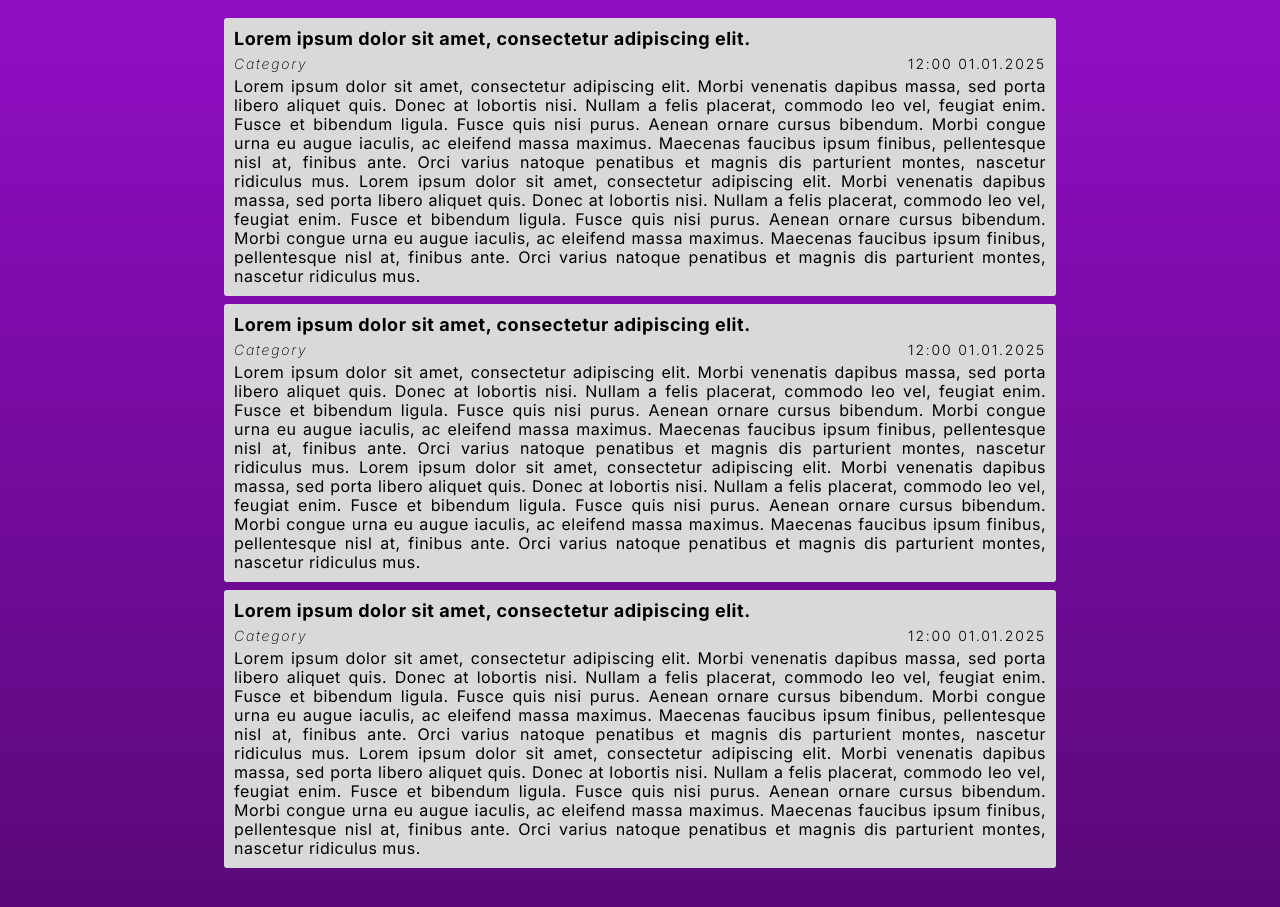
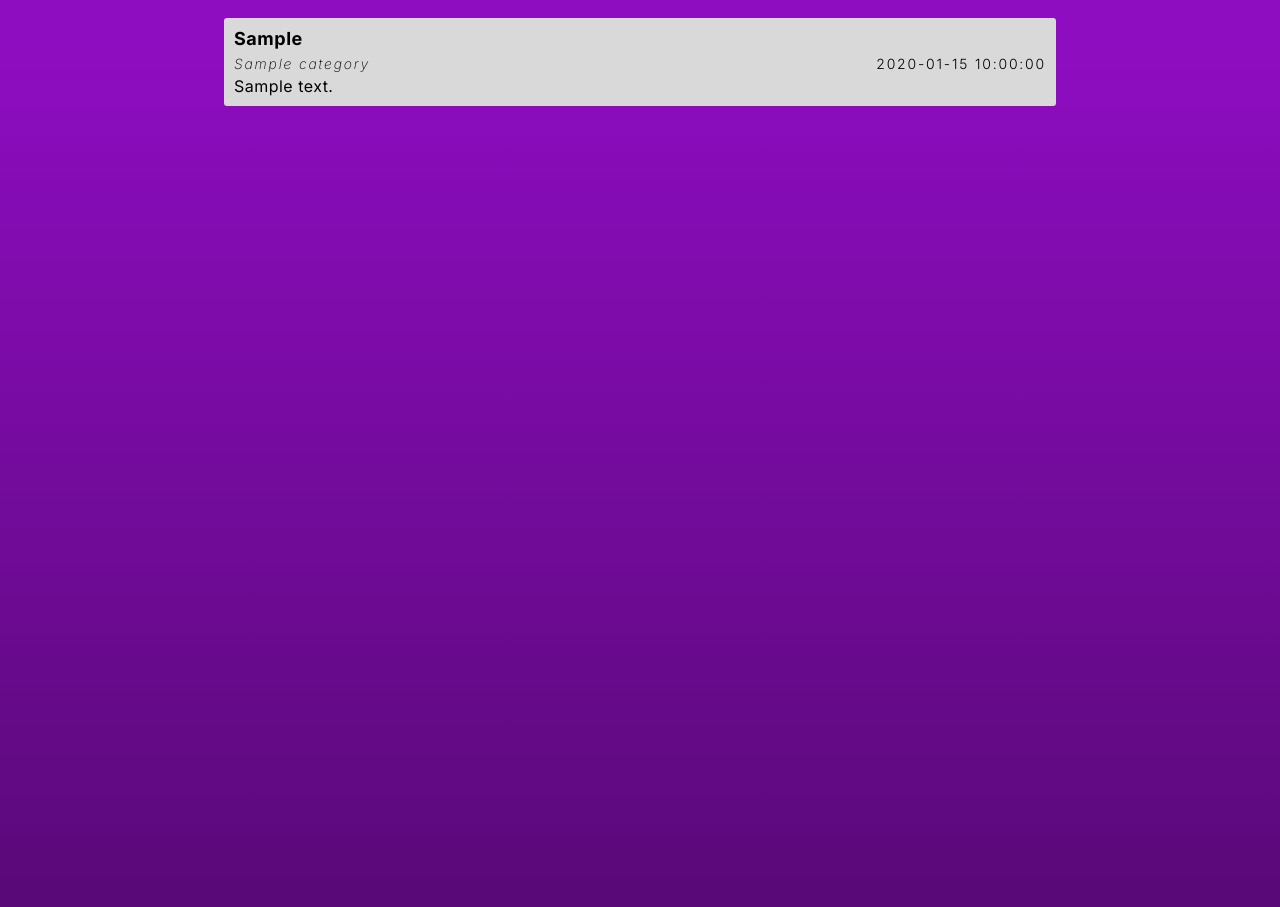
Before and after one commit to michalkk22/wdpai, a PHP site: page /main in a window 1280 px wide. Shown: the part 242-1149 px from the top of the page. Run offline with PHP 8.4, Linux system fonts and the light colour scheme; tables that the repository leaves empty or names only in its code hold one stand-in row (values such as "Sample post"); some libraries are stand-ins or nearby versions.

Commit message:
main displays actual posts, create creates posts

```diff
--- a/Routing.php
+++ b/Routing.php
@@ -1,6 +1,7 @@
 <?php
 require_once 'src/controllers/DefaultController.php';
 require_once 'src/controllers/AuthController.php';
+require_once 'src/controllers/PostController.php';
 class Routing
 {
     public static $routes;
--- a/index.php
+++ b/index.php
@@ -6,7 +6,7 @@ $path = trim($_SERVER['REQUEST_URI'], '/');
 $path = parse_url($path, PHP_URL_PATH);
 
 Routing::get('index', 'DefaultController');
-Routing::get('main', 'DefaultController');
+Routing::get('main', 'PostController');
 Routing::post('login', 'AuthController');
 Routing::post('createPost', 'PostController');
 
--- a/public/views/main.php
+++ b/public/views/main.php
@@ -33,14 +33,34 @@
             <div class="category-select">
                 <select id="category-select">
                     <option value="">Categories</option>
-                    <option value="tech">Technology</option>
-                    <option value="science">Science</option>
-                    <option value="business">Business</option>
+                    <?php foreach ($categories as $category): ?>
+                        <option value="<?= $category->getId(); ?>">
+                            <?= $category->getName(); ?>
+                        </option>
+                    <?php endforeach; ?>
                 </select>
             </div>
         </header>
         <main>
-            <div class="post-list-element">
+            <?php foreach ($posts as $post): ?>
+                <div class="post-list-element">
+                    <h3>
+                        <?= $post->getTopic(); ?>
+                    </h3>
+                    <div class="category-and-date">
+                        <div class="category">
+                            <?= $post->getCategory(); ?>
+                        </div>
+                        <div class="date">
+                            <?= $post->getDatetime(); ?>
+                        </div>
+                    </div>
+                    <div class="post-content">
+                        <?= $post->getContent(); ?>
+                    </div>
+                </div>
+            <?php endforeach ?>
+            <!-- <div class="post-list-element">
                 <h3>Lorem ipsum dolor sit amet, consectetur adipiscing elit.</h3>
                 <div class="category-and-date">
                     <div class="category">
@@ -67,63 +87,7 @@
                     Maecenas faucibus ipsum finibus, pellentesque nisl at, finibus ante. Orci varius natoque penatibus
                     et magnis dis parturient montes, nascetur ridiculus mus.
                 </div>
-            </div>
-            <div class="post-list-element">
-                <h3>Lorem ipsum dolor sit amet, consectetur adipiscing elit.</h3>
-                <div class="category-and-date">
-                    <div class="category">
-                        Category
-                    </div>
-                    <div class="date">
-                        12:00 01.01.2025
-                    </div>
-                </div>
-                <div class="post-content">
-                    Lorem ipsum dolor sit amet, consectetur adipiscing elit. Morbi venenatis dapibus massa, sed porta
-                    libero aliquet quis. Donec at lobortis nisi.
-
-                    Nullam a felis placerat, commodo leo vel, feugiat enim. Fusce et bibendum ligula. Fusce quis nisi
-                    purus. Aenean ornare cursus bibendum. Morbi congue urna eu augue iaculis, ac eleifend massa maximus.
-                    Maecenas faucibus ipsum finibus, pellentesque nisl at, finibus ante. Orci varius natoque penatibus
-                    et magnis dis parturient montes, nascetur ridiculus mus.
-
-                    Lorem ipsum dolor sit amet, consectetur adipiscing elit. Morbi venenatis dapibus massa, sed porta
-                    libero aliquet quis. Donec at lobortis nisi.
-
-                    Nullam a felis placerat, commodo leo vel, feugiat enim. Fusce et bibendum ligula. Fusce quis nisi
-                    purus. Aenean ornare cursus bibendum. Morbi congue urna eu augue iaculis, ac eleifend massa maximus.
-                    Maecenas faucibus ipsum finibus, pellentesque nisl at, finibus ante. Orci varius natoque penatibus
-                    et magnis dis parturient montes, nascetur ridiculus mus.
-                </div>
-            </div>
-            <div class="post-list-element">
-                <h3>Lorem ipsum dolor sit amet, consectetur adipiscing elit.</h3>
-                <div class="category-and-date">
-                    <div class="category">
-                        Category
-                    </div>
-                    <div class="date">
-                        12:00 01.01.2025
-                    </div>
-                </div>
-                <div class="post-content">
-                    Lorem ipsum dolor sit amet, consectetur adipiscing elit. Morbi venenatis dapibus massa, sed porta
-                    libero aliquet quis. Donec at lobortis nisi.
-
-                    Nullam a felis placerat, commodo leo vel, feugiat enim. Fusce et bibendum ligula. Fusce quis nisi
-                    purus. Aenean ornare cursus bibendum. Morbi congue urna eu augue iaculis, ac eleifend massa maximus.
-                    Maecenas faucibus ipsum finibus, pellentesque nisl at, finibus ante. Orci varius natoque penatibus
-                    et magnis dis parturient montes, nascetur ridiculus mus.
-
-                    Lorem ipsum dolor sit amet, consectetur adipiscing elit. Morbi venenatis dapibus massa, sed porta
-                    libero aliquet quis. Donec at lobortis nisi.
-
-                    Nullam a felis placerat, commodo leo vel, feugiat enim. Fusce et bibendum ligula. Fusce quis nisi
-                    purus. Aenean ornare cursus bibendum. Morbi congue urna eu augue iaculis, ac eleifend massa maximus.
-                    Maecenas faucibus ipsum finibus, pellentesque nisl at, finibus ante. Orci varius natoque penatibus
-                    et magnis dis parturient montes, nascetur ridiculus mus.
-                </div>
-            </div>
+            </div> -->
         </main>
     </div>
 </body>
--- a/src/controllers/DefaultController.php
+++ b/src/controllers/DefaultController.php
@@ -7,8 +7,4 @@ class DefaultController extends AppController
     {
         $this->render('login');
     }
-    public function main()
-    {
-        $this->render('main');
-    }
 }
--- a/src/controllers/PostController.php
+++ b/src/controllers/PostController.php
@@ -1,27 +1,37 @@
 <?php
 require_once 'AppController.php';
 require_once __DIR__ . '/../repository/PostRepository.php';
+require_once __DIR__ . '/../repository/CategoryRepository.php';
 
 class PostController extends AppController
 {
     private $messages = [];
     private $postRepository;
+    private $categoryRepository;
 
     public function __construct()
     {
         parent::__construct();
         $this->postRepository = new PostRepository();
+        $this->categoryRepository = new CategoryRepository();
+    }
+
+    public function main()
+    {
+        $posts = $this->postRepository->findAll();
+        $categories = $this->categoryRepository->findAll();
+        $this->render('main', ['posts' => $posts, 'categories' => $categories]);
     }
 
     public function createPost()
     {
         if ($this->isPost()) {
-
+            //TODO owner_id tutaj czy w repo?
             $post = new Post(
                 null,
-                1, //$_POST['owner_id'], //TODO owner_id tutaj czy w repo?
+                1, //$_POST['owner_id'],
                 $_POST['topic'],
-                $_POST['category_id'],
+                1,//$_POST['category_id'],
                 $_POST['content'],
                 null
             );
@@ -29,10 +39,11 @@ class PostController extends AppController
             if (!$this->validatePost($post)) {
                 return $this->render('create', ['messages' => $this->messages]);
             }
+            $this->postRepository->create($post);
 
             return $this->render('main', ['messages' => $this->messages]); //TODO widok posta
         }
-        $this->render('create');
+        return $this->render('create', ['categories' => $this->categoryRepository->findAll()]);
     }
 
     private function validatePost(Post $post): bool
--- a/src/models/Post.php
+++ b/src/models/Post.php
@@ -5,16 +5,16 @@ class Post
     private ?int $id;
     private $owner_id;
     private $topic;
-    private $category_id;
+    private $category;
     private $content;
-    private $datetime;
+    private ?string $datetime;
 
-    public function __construct(?int $id, int $owner_id, string $topic, int $category_id, string $content, string $datetime)
+    public function __construct(?int $id, int $owner_id, string $topic, string $category, string $content, ?string $datetime)
     {
         $this->id = $id;
         $this->owner_id = $owner_id;
         $this->topic = $topic;
-        $this->category_id = $category_id;
+        $this->category = $category;
         $this->content = $content;
         $this->datetime = $datetime;
     }
@@ -31,9 +31,9 @@ class Post
     {
         return $this->topic;
     }
-    public function getCategoryId()
+    public function getCategory()
     {
-        return $this->category_id;
+        return $this->category;
     }
     public function getContent()
     {
--- a/src/repository/PostRepository.php
+++ b/src/repository/PostRepository.php
@@ -5,13 +5,20 @@ require_once __DIR__ . '/../models/Post.php';
 
 class PostRepository extends Repository
 {
+    private $categoryRepository;
+    public function __construct()
+    {
+        parent::__construct();
+        $this->categoryRepository = new CategoryRepository();
+    }
     private function fromAssoc($assoc): Post
     {
+        $category = $this->categoryRepository->findById($assoc['category_id']);
         return new Post(
             $assoc['id'],
             $assoc['owner_id'],
             $assoc['topic'],
-            $assoc['category_id'],
+            $category->getName(),
             $assoc['content'],
             $assoc['datetime']
         );
@@ -30,30 +37,34 @@ class PostRepository extends Repository
     public function create(Post $post)
     {
         $stmt = $this->database->connect()->prepare("INSERT INTO posts (owner_id, category_id, topic, content) VALUES (?, ?, ?, ?)");
-        $stmt->execute([$post->getOwnerId(), $post->getCategoryId(), $post->getTopic(), $post->getContent()]); // TODO ownerid tu czy w controllerze?
+        $category = $this->categoryRepository->findByName($post->getCategory());
+        if (!$category) {
+            throw new Exception('No such category', 1);
+        }
+        $stmt->execute([$post->getOwnerId(), $category->getId(), $post->getTopic(), $post->getContent()]); // TODO ownerid tu czy w controllerze?
     }
 
-    public function getAll()
+    public function findAll()
     {
         $stmt = $this->database->connect()->prepare("SELECT * FROM posts");
         $stmt->execute();
-        $results = $stmt->fetchAll(PDO::FETCH_ASSOC);
-        $posts = [];
-        foreach ($results as $post) {
-            $posts[] = $this->fromAssoc($post);
+        $posts = $stmt->fetchAll(PDO::FETCH_ASSOC);
+        $result = [];
+        foreach ($posts as $post) {
+            $result[] = $this->fromAssoc($post);
         }
-        return $posts;
+        return $result;
     }
 
     public function findByCategory($category_id)
     {
         $stmt = $this->database->connect()->prepare("SELECT * FROM posts WHERE category_id = ?");
         $stmt->execute([$category_id]);
-        $results = $stmt->fetchAll(PDO::FETCH_ASSOC);
-        $posts = [];
-        foreach ($results as $post) {
-            $posts[] = $this->fromAssoc($post);
+        $posts = $stmt->fetchAll(PDO::FETCH_ASSOC);
+        $result = [];
+        foreach ($posts as $post) {
+            $result[] = $this->fromAssoc($post);
         }
-        return $posts;
+        return $result;
     }
 }
```
Also changed, not shown: src/repository/CategoryRepository.php (added, +46 -0 lines), public/views/post.php (renamed from public/views/post.html).
